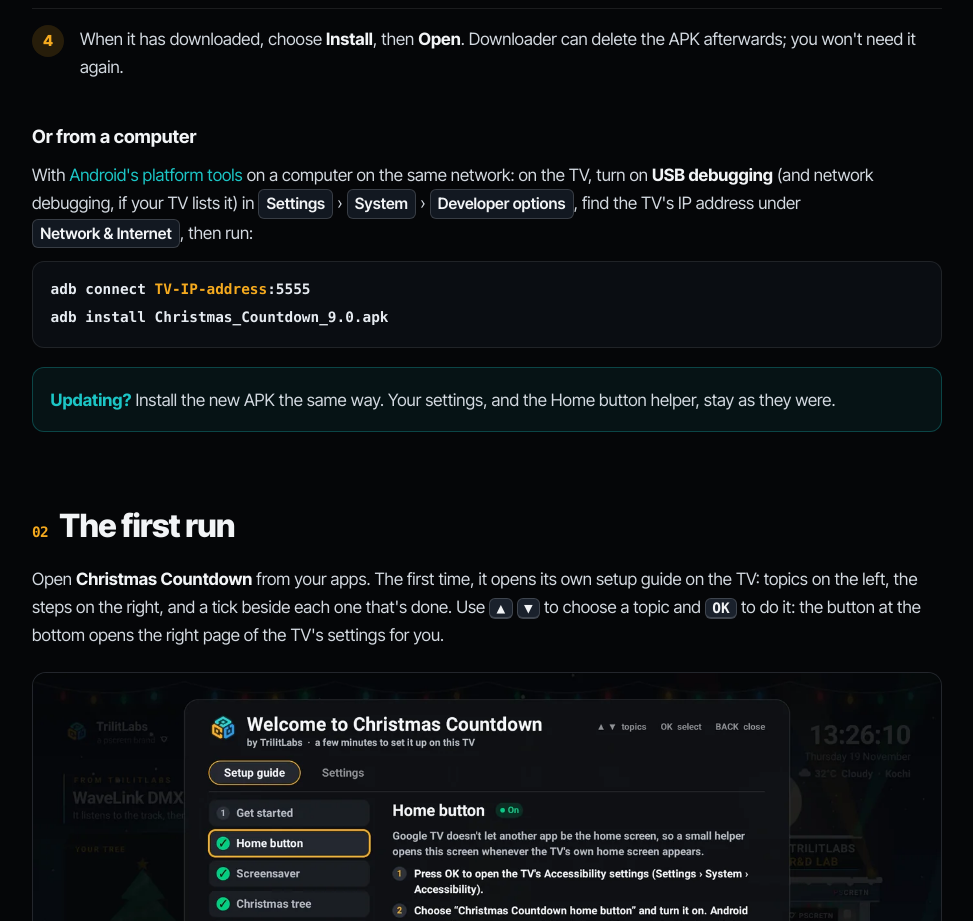
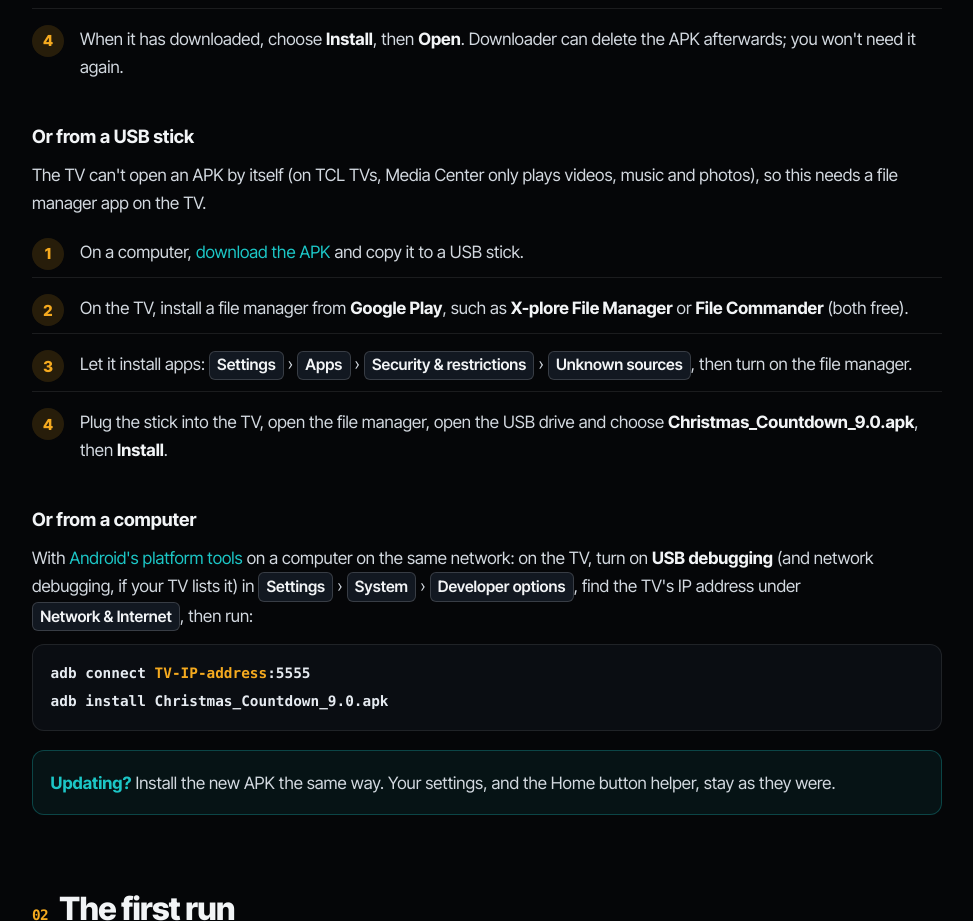
Before and after one commit to pscretn/pscretn.github.io, a plain HTML site: page ChristmasCountdown/guide.html in a window 1280 px wide. Shown: the part 1553-2474 px from the top of the page, without its empty margins (302-1275 px from the left). Drawn offline with Linux system fonts and the light colour scheme.

Commit message:
Christmas Countdown guide: install from a USB stick with a file manager

```diff
--- a/ChristmasCountdown/guide.html
+++ b/ChristmasCountdown/guide.html
@@ -178,6 +178,14 @@
         <li>Open Downloader and type this address, then press <b>Go</b>:<br><code class="addr" id="apk-url">https://pscretn.com/ChristmasCountdown/Christmas_Countdown_9.0.apk</code></li>
         <li>When it has downloaded, choose <b>Install</b>, then <b>Open</b>. Downloader can delete the APK afterwards; you won't need it again.</li>
       </ol>
+      <h3>Or from a USB stick</h3>
+      <p>The TV can't open an APK by itself (on TCL TVs, Media Center only plays videos, music and photos), so this needs a file manager app on the TV.</p>
+      <ol class="steps">
+        <li>On a computer, <a href="Christmas_Countdown_9.0.apk" download>download the APK</a> and copy it to a USB stick.</li>
+        <li>On the TV, install a file manager from <b>Google Play</b>, such as <b>X-plore File Manager</b> or <b>File Commander</b> (both free).</li>
+        <li>Let it install apps: <span class="ui">Settings</span> &rsaquo; <span class="ui">Apps</span> &rsaquo; <span class="ui">Security &amp; restrictions</span> &rsaquo; <span class="ui">Unknown sources</span>, then turn on the file manager.</li>
+        <li>Plug the stick into the TV, open the file manager, open the USB drive and choose <b>Christmas_Countdown_9.0.apk</b>, then <b>Install</b>.</li>
+      </ol>
       <h3>Or from a computer</h3>
       <p>With <a href="https://developer.android.com/tools/releases/platform-tools" target="_blank" rel="noopener">Android's platform tools</a> on a computer on the same network: on the TV, turn on <b>USB debugging</b> (and network debugging, if your TV lists it) in <span class="ui">Settings</span> &rsaquo; <span class="ui">System</span> &rsaquo; <span class="ui">Developer options</span>, find the TV's IP address under <span class="ui">Network &amp; Internet</span>, then run:</p>
       <pre><code>adb connect <i>TV-IP-address</i>:5555
```
Also changed, not shown: trilitlabs.html (+2 -2 lines).
